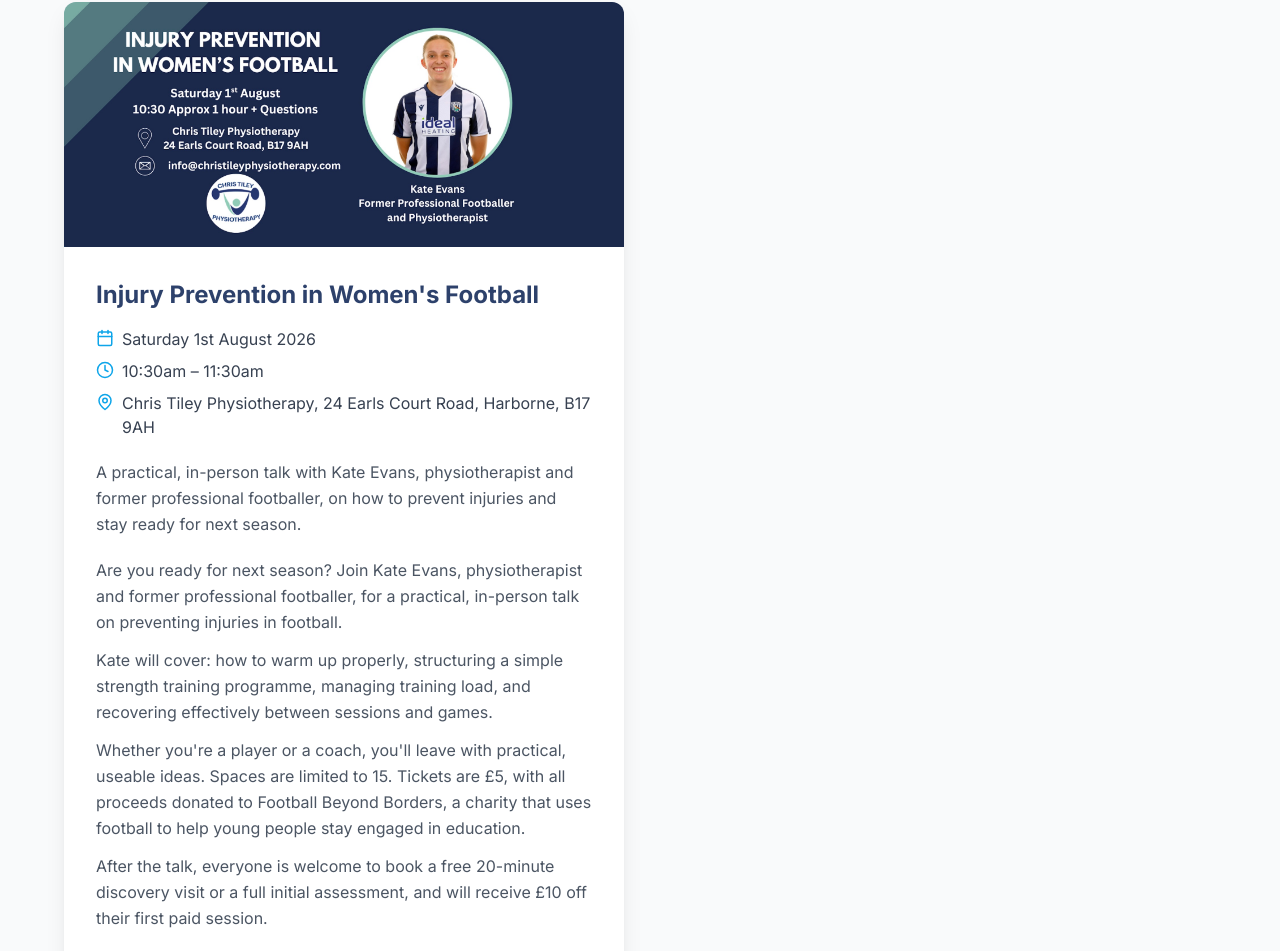
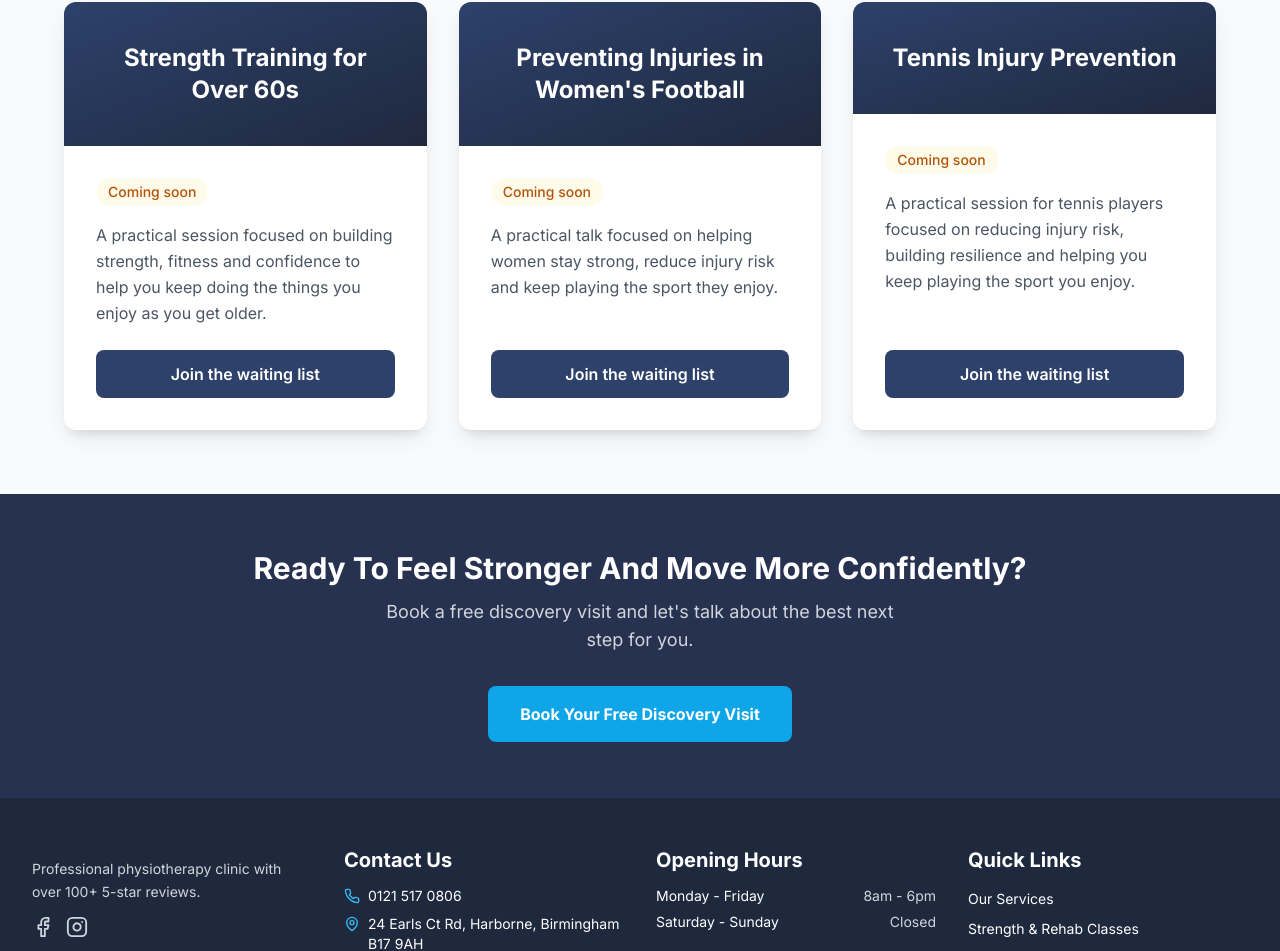
Before and after one commit to CTPhysio/CTPhysio, a React (Vite) app: page /events in a window 1280 px wide. Shown: the part 530-1481 px from the top of the page. Built offline with nearby package versions, Linux system fonts and the light colour scheme.

Commit message:
Update Events page with new event cards

```diff
--- a/src/components/Events.tsx
+++ b/src/components/Events.tsx
@@ -1,111 +1,60 @@
 import React from 'react';
-import { Calendar, Clock, MapPin, ExternalLink } from 'lucide-react';
 import { Link } from 'react-router-dom';
 import FinalCTA from './FinalCTA';
 
 export interface EventItem {
   id: string;
   title: string;
-  image: string;
-  date: string;
-  time: string;
-  location: string;
   summary: string;
-  description: string[];
-  bookingUrl: string;
-  price?: string;
-  capacity?: string;
+  waitingListUrl: string;
 }
 
 const events: EventItem[] = [
   {
-    id: 'injury-prevention-womens-football',
-    title: "Injury Prevention in Women's Football",
-    image: '/Kate_Talk.jpg',
-    date: 'Saturday 1st August 2026',
-    time: '10:30am – 11:30am',
-    location: 'Chris Tiley Physiotherapy, 24 Earls Court Road, Harborne, B17 9AH',
+    id: 'strength-training-over-60s',
+    title: 'Strength Training for Over 60s',
     summary:
-      "A practical, in-person talk with Kate Evans, physiotherapist and former professional footballer, on how to prevent injuries and stay ready for next season.",
-    description: [
-      "Are you ready for next season? Join Kate Evans, physiotherapist and former professional footballer, for a practical, in-person talk on preventing injuries in football.",
-      "Kate will cover: how to warm up properly, structuring a simple strength training programme, managing training load, and recovering effectively between sessions and games.",
-      "Whether you're a player or a coach, you'll leave with practical, useable ideas. Spaces are limited to 15. Tickets are £5, with all proceeds donated to Football Beyond Borders, a charity that uses football to help young people stay engaged in education.",
-      "After the talk, everyone is welcome to book a free 20-minute discovery visit or a full initial assessment, and will receive £10 off their first paid session.",
-    ],
-    bookingUrl:
-      'https://www.eventbrite.co.uk/e/injury-prevention-in-womens-football-tickets-1993001213279',
-    price: '£5',
-    capacity: '15 spaces',
+      'A practical session focused on building strength, fitness and confidence to help you keep doing the things you enjoy as you get older.',
+    waitingListUrl: 'https://christileyphysiotherapy.kit.com/54270f86c9',
+  },
+  {
+    id: 'preventing-injuries-womens-football',
+    title: "Preventing Injuries in Women's Football",
+    summary:
+      'A practical talk focused on helping women stay strong, reduce injury risk and keep playing the sport they enjoy.',
+    waitingListUrl: 'https://christileyphysiotherapy.kit.com/c0b5b4eb56',
+  },
+  {
+    id: 'tennis-injury-prevention',
+    title: 'Tennis Injury Prevention',
+    summary:
+      'A practical session for tennis players focused on reducing injury risk, building resilience and helping you keep playing the sport you enjoy.',
+    waitingListUrl: 'https://christileyphysiotherapy.kit.com/c699184b10',
   },
 ];
 
 const EventCard: React.FC<{ event: EventItem }> = ({ event }) => {
   return (
     <article className="bg-white rounded-xl shadow-lg overflow-hidden flex flex-col">
-      <div className="overflow-hidden bg-navy-100" style={{ aspectRatio: '16/7' }}>
-        <img
-          src={event.image}
-          alt={event.title}
-          className="w-full h-full object-contain hover:scale-105 transition-transform duration-500"
-          onError={(e) => {
-            e.currentTarget.style.display = 'none';
-          }}
-        />
+      <div className="bg-gradient-to-br from-navy-700 to-navy-900 px-8 py-10 flex items-center justify-center">
+        <h2 className="text-xl md:text-2xl font-bold text-white text-center leading-snug">{event.title}</h2>
       </div>
 
       <div className="p-8 flex-grow flex flex-col">
-        <h2 className="text-2xl font-bold text-navy-700 mb-4">{event.title}</h2>
-
-        <div className="space-y-2 mb-5">
-          <div className="flex items-start space-x-2 text-gray-700">
-            <Calendar size={18} className="text-sky-500 mt-0.5 flex-shrink-0" />
-            <span>{event.date}</span>
-          </div>
-          <div className="flex items-start space-x-2 text-gray-700">
-            <Clock size={18} className="text-sky-500 mt-0.5 flex-shrink-0" />
-            <span>{event.time}</span>
-          </div>
-          <div className="flex items-start space-x-2 text-gray-700">
-            <MapPin size={18} className="text-sky-500 mt-0.5 flex-shrink-0" />
-            <span>{event.location}</span>
-          </div>
+        <div className="mb-4">
+          <span className="inline-flex items-center px-3 py-1 rounded-full bg-amber-50 text-amber-700 font-medium text-xs sm:text-sm">
+            Coming soon
+          </span>
         </div>
 
-        <p className="text-gray-600 mb-5">{event.summary}</p>
-
-        <div className="space-y-3 mb-6">
-          {event.description.map((paragraph, i) => (
-            <p key={i} className="text-gray-600 leading-relaxed">
-              {paragraph}
-            </p>
-          ))}
-        </div>
-
-        {(event.price || event.capacity) && (
-          <div className="flex flex-wrap gap-4 mb-6 text-sm">
-            {event.price && (
-              <span className="inline-flex items-center px-3 py-1 rounded-full bg-sky-50 text-sky-700 font-medium">
-                Tickets: {event.price}
-              </span>
-            )}
-            {event.capacity && (
-              <span className="inline-flex items-center px-3 py-1 rounded-full bg-navy-50 text-navy-700 font-medium">
-                Limited to {event.capacity}
-              </span>
-            )}
-          </div>
-        )}
+        <p className="text-gray-600 leading-relaxed mb-6 flex-grow">{event.summary}</p>
 
         <div className="mt-auto">
           <a
-            href={event.bookingUrl}
-            target="_blank"
-            rel="noopener noreferrer"
-            className="inline-flex items-center justify-center space-x-2 w-full px-6 py-3 bg-navy-700 text-white font-semibold rounded-lg hover:bg-navy-800 transition-colors duration-200"
+            href={event.waitingListUrl}
+            className="inline-flex items-center justify-center w-full px-6 py-3 bg-navy-700 text-white font-semibold rounded-lg hover:bg-navy-800 transition-colors duration-200"
           >
-            <span>Book Your Place</span>
-            <ExternalLink size={18} />
+            Join the waiting list
           </a>
         </div>
       </div>
@@ -130,23 +79,11 @@ const Events: React.FC = () => {
 
       <section className="py-16">
         <div className="container mx-auto px-4">
-          {events.length > 0 ? (
-            <div className="grid lg:grid-cols-2 gap-8 max-w-6xl mx-auto">
-              {events.map((event) => (
-                <EventCard key={event.id} event={event} />
-              ))}
-            </div>
-          ) : (
-            <div className="text-center py-20">
-              <p className="text-xl text-gray-500 mb-6">No events are currently scheduled.</p>
-              <Link
-                to="/contact"
-                className="inline-flex items-center px-6 py-3 bg-navy-700 text-white font-semibold rounded-lg hover:bg-navy-800 transition-colors duration-200"
-              >
-                Get In Touch
-              </Link>
-            </div>
-          )}
+          <div className="grid md:grid-cols-2 lg:grid-cols-3 gap-8 max-w-6xl mx-auto">
+            {events.map((event) => (
+              <EventCard key={event.id} event={event} />
+            ))}
+          </div>
         </div>
       </section>
 
```
